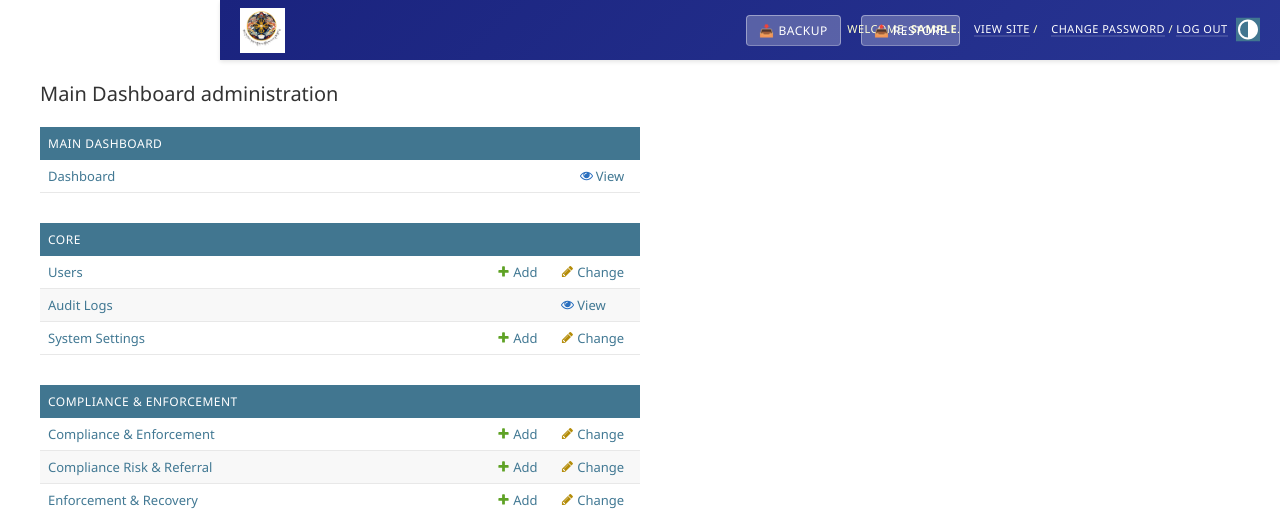
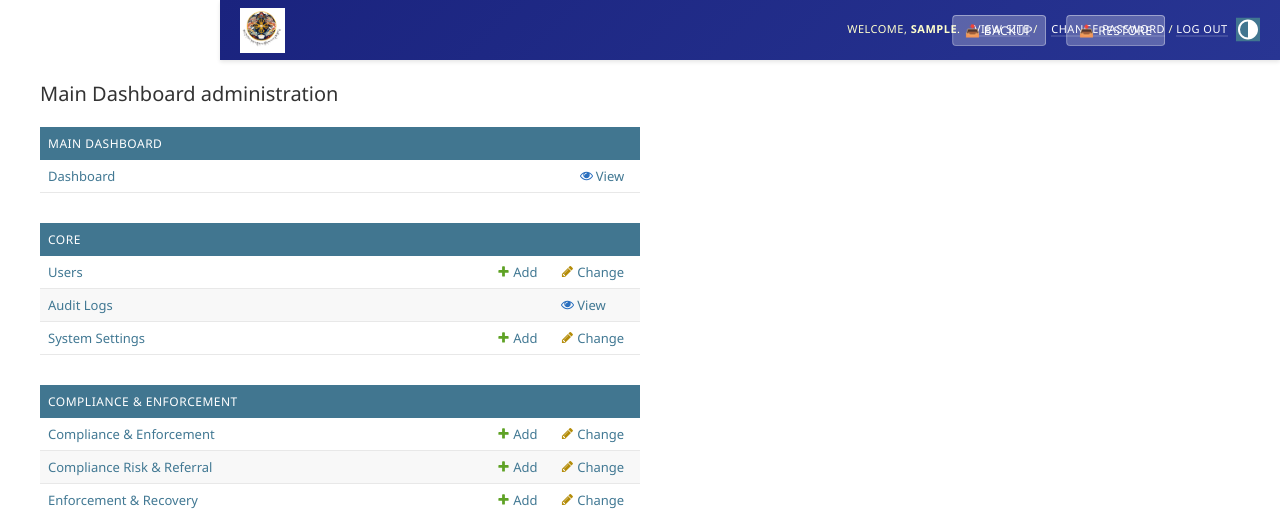
Before and after one commit to jamphel-tshering/gst_compliance_system, a Django app: page /admin/audit_refund/ in a window 1280 px wide. Shown: the top 516 px of the page. Run offline with Django 5.2, Linux system fonts and the light colour scheme; the visitor is signed in with stand-in values (Sample User, id 1); data that the repository does not hold is empty.

Commit message:
Move backup/restore buttons to center of header for better visibility

```diff
--- a/templates/admin/base_site.html
+++ b/templates/admin/base_site.html
@@ -58,9 +58,9 @@
 /* Backup/Restore buttons */
 .backup-restore-buttons {
     position: absolute;
-    right: 300px;
+    left: 50%;
     top: 50%;
-    transform: translateY(-50%);
+    transform: translate(-50%, -50%);
     display: flex;
     gap: 10px;
     z-index: 1002;
```
